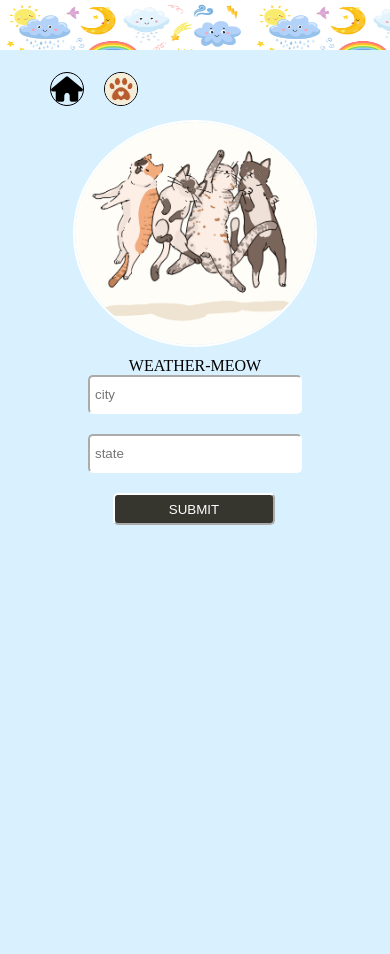
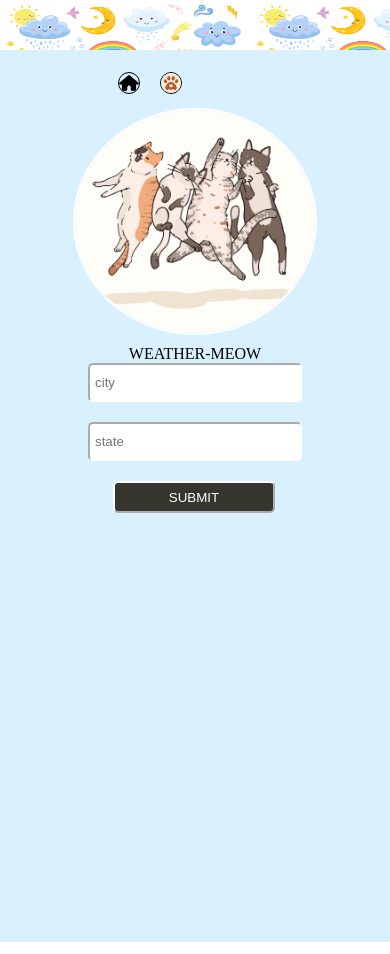
Before and after one commit to lisale841/weather-meow, a React (Create React App) app: page / in a window 390 px wide. Shown: the top 954 px of the page. Built offline with nearby package versions, Linux system fonts and the light colour scheme; a web font is replaced by a local one.

Commit message:
updated @media

```diff
--- a/src/App.css
+++ b/src/App.css
@@ -16,11 +16,9 @@
 }
 
 
-/* @media screen and (min-width: 736px){
+@media screen and (max-width: 736px){
   .container {
-    max-width: ;
-    margin: 0  auto;
+    max-width: 736px;
+    margin:auto;
   }
 }
-
-@media screen and (max-width:) */
--- a/src/components/navBar/navBar.css
+++ b/src/components/navBar/navBar.css
@@ -32,3 +32,14 @@
 li{
   list-style-type: none;
 }
+
+
+@media screen and (max-width: 736px){
+ .navBar{
+  padding-left:25%;
+ }
+
+ .navCircle{
+  height:20px;
+ }
+}
```
